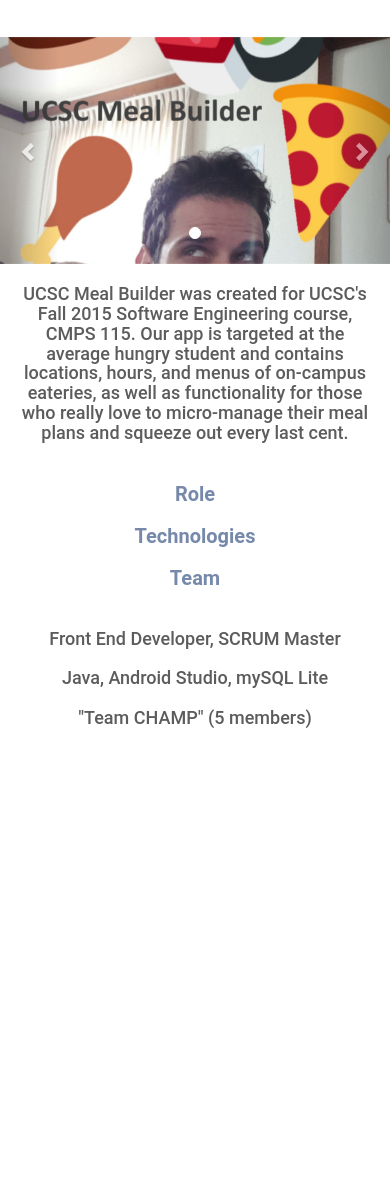
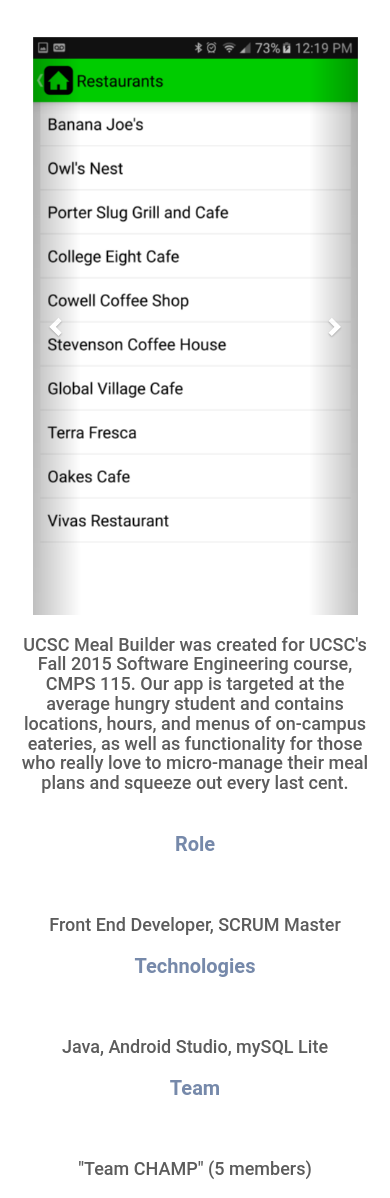
Before and after one commit to sefields/sefields.github.io, a plain HTML site: page ucscmealbuilder.html in a window 390 px wide. Shown: the part 162-1360 px from the top of the page. Before the commit the page ends 910 px from the top, so only its background shows below. Drawn offline with nearby package versions, Linux system fonts and the light colour scheme.

Commit message:
Summary headings fixed

```diff
--- a/ucscmealbuilder.html
+++ b/ucscmealbuilder.html
@@ -30,16 +30,36 @@
   </header>
 
   <!-- CAROUSEL -->
-  <div id="myCarousel" class="carousel" data-ride="carousel">
+  <div id="myCarousel" class="carousel center-block" data-ride="carousel" style="width: 325px;">
 	<!-- Indicators -->
 	<ol class="carousel-indicators">
 		<li data-target="#myCarousel" data-slide-to="0" class="active"></li>
+		<li data-target="#myCarousel" data-slide-to="1"></li>
+		<li data-target="#myCarousel" data-slide-to="2"></li>
+		<li data-target="#myCarousel" data-slide-to="3"></li>
+		<li data-target="#myCarousel" data-slide-to="4"></li>
 	</ol>
 
 	<!-- Wrapper for slides -->
 	<div class="carousel-inner" role="listbox">
 		<div class="item active">
-			<img class="img-responsive center-block" src="images/ucscmealbuilder.png" alt="StealthInvasion1">
+			<img class="img-responsive center-block" src="images/ucscmealbuilder_screen1.png" alt="MealBuilder1">
+		</div>
+
+		<div class="item">
+			<img class="img-responsive center-block" src="images/ucscmealbuilder_screen2.png" alt="MealBuilder2">
+		</div>
+
+		<div class="item">
+			<img class="img-responsive center-block" src="images/ucscmealbuilder_screen3.png" alt="MealBuilder3">
+		</div>
+
+		<div class="item">
+			<img class="img-responsive center-block" src="images/ucscmealbuilder_screen4.png" alt="MealBuilder4">
+		</div>
+
+		<div class="item">
+			<img class="img-responsive center-block" src="images/ucscmealbuilder_screen5.png" alt="MealBuilder5">
 		</div>
 	</div>
 
@@ -64,22 +84,17 @@
 	<div class = "row">
 		<div class="col-md-4">
 			<h3>Role</h3>
+			<br>
+			<h4>Front End Developer, SCRUM Master</h4>
 		</div>
 		<div class="col-md-4">
 			<h3>Technologies</h3>
+			<br>
+			<h4>Java, Android Studio, mySQL Lite</h4>
 		</div>
 		<div class="col-md-4">
 			<h3>Team</h3>
-		</div>
-	</div>
-	<div class = "row">
-		<div class="col-md-4">
-			<h4>Front End Developer, SCRUM Master</h4>
-		</div>
-		<div class="col-md-4">
-			<h4>Java, Android Studio, mySQL Lite</h4>
-		</div>
-		<div class="col-md-4">
+			<br>
 			<h4>"Team CHAMP" (5 members)</h4>
 		</div>
 	</div>
```
Also changed, not shown: about.html (+5 -10 lines), dreamlock.html (+5 -10 lines), hypetrain.html (+5 -10 lines), panopticon.html (+5 -10 lines), stealthInvasion.html (+5 -10 lines), wdwdm.html (+5 -10 lines), images/ucscmealbuilder_screen1.png (added), images/ucscmealbuilder_screen2.png (added), images/ucscmealbuilder_screen3.png (added), images/ucscmealbuilder_screen4.png (added), images/ucscmealbuilder_screen5.png (added).
